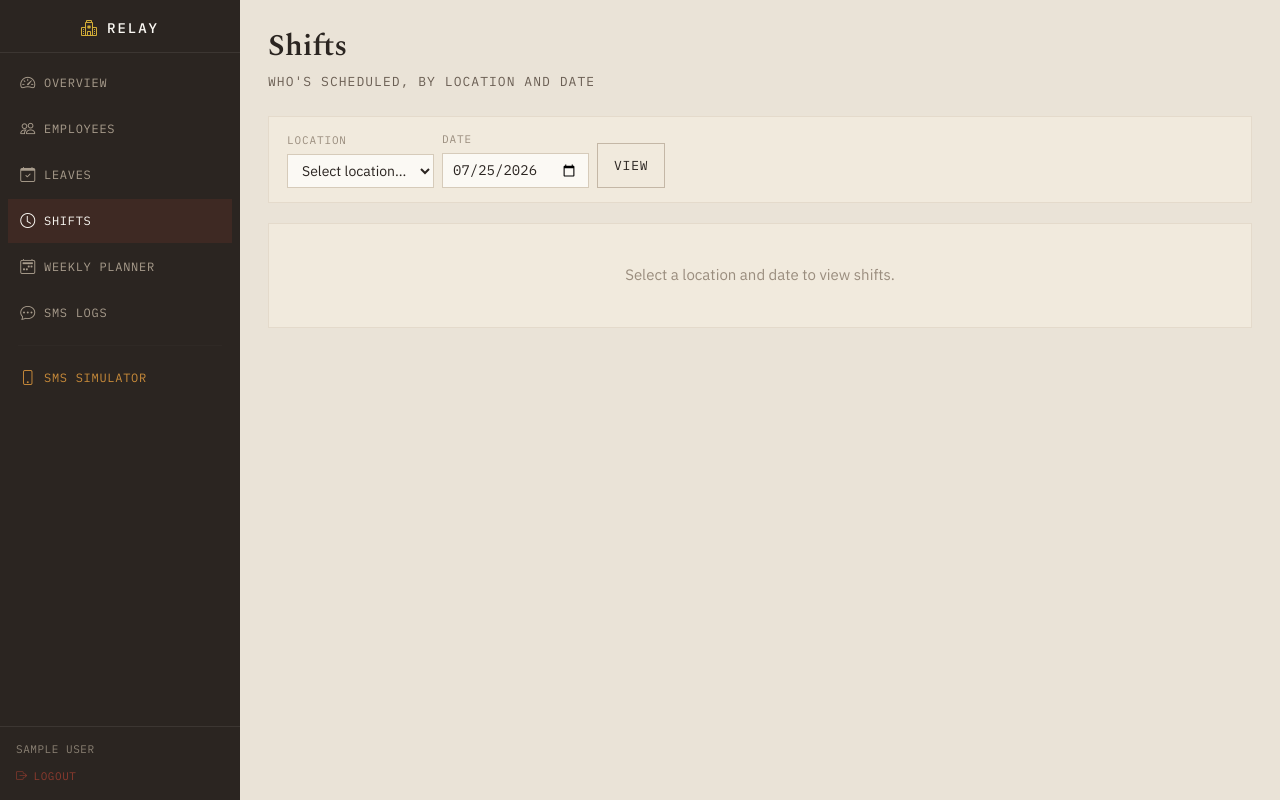
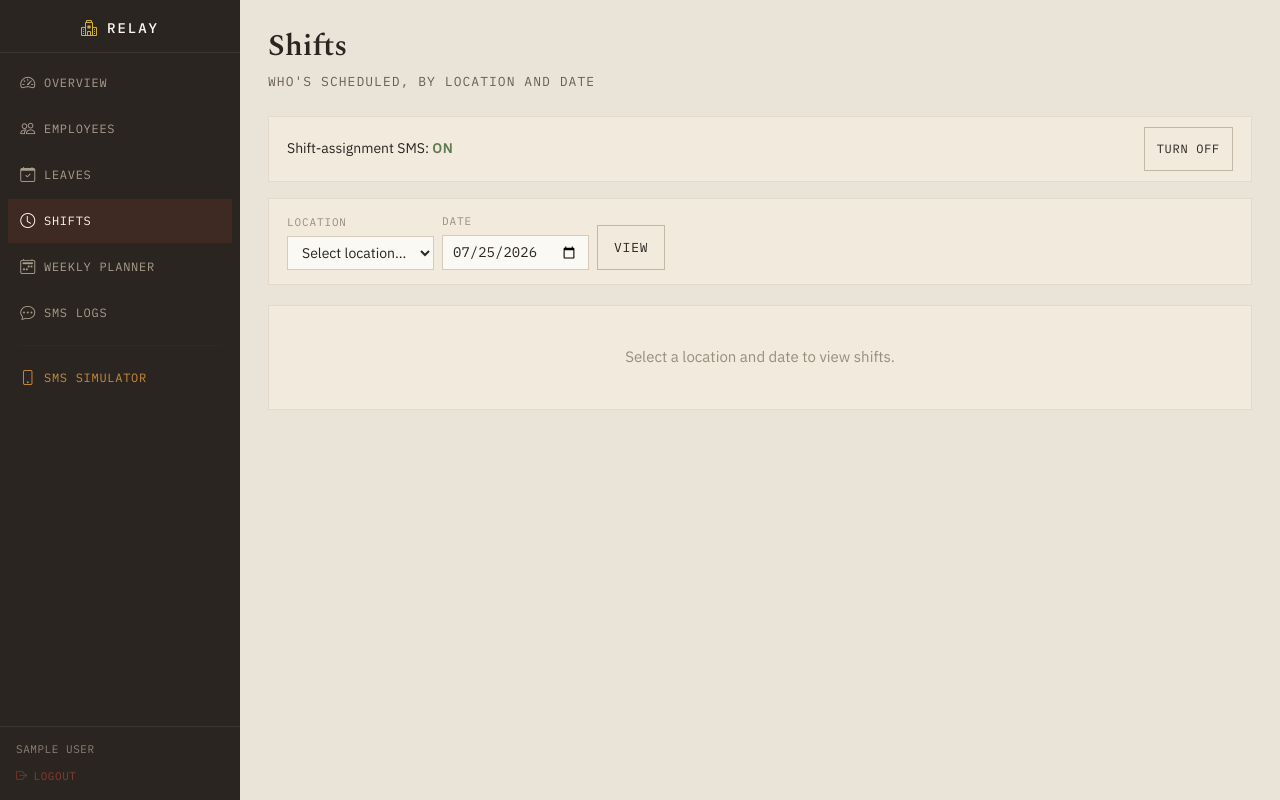
Before and after one commit to jsuj1th/Staffing-Relay, a Django app: page /dashboard/shifts/ in a window 1280 px wide. Run offline with Django 5.2, Linux system fonts and the light colour scheme; the visitor is signed in with stand-in values (Sample User, id 1); data comes from the database, SQL or seed files in the repository; data that the repository does not hold is empty.

Commit message:
feat: global shift-notification toggle + per-shift manual reminder
- NotificationSetting singleton with a global shift_assignment_enabled switch;
  notify_shift_assigned skips entirely when off. Toggle button on the shifts
  page shows ON/OFF state.
- notify_shift_reminder(): manual, on-demand reminder SMS for one shift, always
  sends (ignores the toggle) and logs to SmsLog. "Remind" button per shift.

Co-Authored-By: Claude Opus 4.8 (1M context) <noreply@anthropic.com>

```diff
--- a/apps/dashboard/urls.py
+++ b/apps/dashboard/urls.py
@@ -25,6 +25,8 @@ urlpatterns = [
     path("leaves/<int:pk>/cancel/", views.leave_cancel, name="leave_cancel"),
     path("leaves/<int:pk>/edit/", views.leave_edit, name="leave_edit"),
     path("shifts/", views.shift_day, name="shifts"),
+    path("shifts/notifications/toggle/", views.toggle_shift_notifications, name="toggle_shift_notifications"),
+    path("shifts/<int:pk>/remind/", views.shift_remind, name="shift_remind"),
     path("shifts/new/", views.shift_create, name="shift_create"),
     path("shifts/<int:pk>/edit/", views.shift_edit, name="shift_edit"),
     path("shifts/<int:pk>/delete/", views.shift_delete, name="shift_delete"),
--- a/apps/dashboard/views.py
+++ b/apps/dashboard/views.py
@@ -432,13 +432,44 @@ def shift_day(request):
         for emp in employees
     ]
 
+    from apps.messaging.models import NotificationSetting
     return render(request, "dashboard/shifts.html", {
         "locations": locations,
         "selected_location": selected_location,
         "selected_date": selected_date,
         "rows": rows,
         "today": today,
+        "shift_sms_enabled": NotificationSetting.load().shift_assignment_enabled,
     })
+
+
+@login_required
+def toggle_shift_notifications(request):
+    """Flip the global shift-assignment SMS switch."""
+    if request.method != "POST":
+        return JsonResponse({"error": "Method not allowed"}, status=405)
+    from apps.messaging.models import NotificationSetting
+    setting = NotificationSetting.load()
+    setting.shift_assignment_enabled = not setting.shift_assignment_enabled
+    setting.save(update_fields=["shift_assignment_enabled"])
+    state = "ON" if setting.shift_assignment_enabled else "OFF"
+    logger.info("Shift-assignment SMS toggled %s by %s", state, request.user)
+    messages.success(request, f"Shift-assignment notifications turned {state}.")
+    return redirect(request.META.get("HTTP_REFERER") or "dashboard:shifts")
+
+
+@login_required
+def shift_remind(request, pk):
+    """Manually text an employee a reminder of a specific shift."""
+    if request.method != "POST":
+        return JsonResponse({"error": "Method not allowed"}, status=405)
+    shift = get_object_or_404(Shift, pk=pk)
+    from apps.messaging.notifications import notify_shift_reminder
+    if notify_shift_reminder(shift):
+        messages.success(request, f"Reminder sent to {shift.employee.name}.")
+    else:
+        messages.error(request, f"Could not send reminder to {shift.employee.name} (check the number / SMS logs).")
+    return redirect(request.META.get("HTTP_REFERER") or "dashboard:shifts")
 
 
 @login_required
--- a/apps/messaging/models.py
+++ b/apps/messaging/models.py
@@ -1,5 +1,15 @@
 from django.db import models
 from django.utils import timezone
+
+
+class NotificationSetting(models.Model):
+    """Global notification switches. Singleton row (pk=1)."""
+    shift_assignment_enabled = models.BooleanField(default=True)
+
+    @classmethod
+    def load(cls):
+        obj, _ = cls.objects.get_or_create(pk=1)
+        return obj
 
 
 class SmsLog(models.Model):
--- a/templates/dashboard/shifts.html
+++ b/templates/dashboard/shifts.html
@@ -5,6 +5,20 @@
 <div class="mb-4">
   <h2 class="page-title">Shifts</h2>
   <div class="section-label" style="margin-top:4px">who's scheduled, by location and date</div>
+</div>
+
+<!-- Global shift-assignment SMS toggle -->
+<div style="background:#F1EADD;border:1px solid #E4DACB;padding:10px 18px;margin-bottom:16px;display:flex;align-items:center;justify-content:space-between;gap:12px;flex-wrap:wrap;">
+  <span style="font-family:'IBM Plex Sans',sans-serif;font-size:14px;color:#2B2521;">
+    Shift-assignment SMS:
+    <strong style="color:{% if shift_sms_enabled %}#5F7A52{% else %}#C1440E{% endif %};letter-spacing:0.04em;">{% if shift_sms_enabled %}ON{% else %}OFF{% endif %}</strong>
+    {% if not shift_sms_enabled %}<span style="color:#9A8D7E;font-size:13px;"> — new assignments won't text employees. Use "Remind" to send manually.</span>{% endif %}
+  </span>
+  <form method="post" action="{% url 'dashboard:toggle_shift_notifications' %}" class="d-inline"
+        data-confirm="Turn shift-assignment SMS {% if shift_sms_enabled %}OFF{% else %}ON{% endif %}?">
+    {% csrf_token %}
+    <button type="submit" class="relay-btn" style="font-size:12px;padding:5px 12px;">Turn {% if shift_sms_enabled %}OFF{% else %}ON{% endif %}</button>
+  </form>
 </div>
 
 <div style="background:#F1EADD;border:1px solid #E4DACB;padding:14px 18px;margin-bottom:20px;">
@@ -53,6 +67,10 @@
       {% for shift in row.shifts %}
         {{ shift.start_time|time:"H:i" }}–{{ shift.end_time|time:"H:i" }}
         <a href="{% url 'dashboard:shift_edit' shift.pk %}" class="relay-btn" style="font-size:12px;padding:3px 8px;">Edit</a>
+        <form method="post" action="{% url 'dashboard:shift_remind' shift.pk %}" class="d-inline"
+              data-confirm="Send a shift reminder SMS to {{ row.employee.name|escapejs }}?">
+          {% csrf_token %}<button type="submit" class="relay-btn" style="font-size:12px;padding:3px 8px;">Remind</button>
+        </form>
         <form method="post" action="{% url 'dashboard:shift_delete' shift.pk %}" class="d-inline">
           {% csrf_token %}<button type="submit" class="relay-btn" style="font-size:12px;padding:3px 8px;">Remove</button>
         </form>
```
Also changed, not shown: apps/messaging/notifications.py (+25 -1 lines), apps/messaging/test_notifications.py (+38 -0 lines), apps/messaging/migrations/0005_notificationsetting.py (added).
